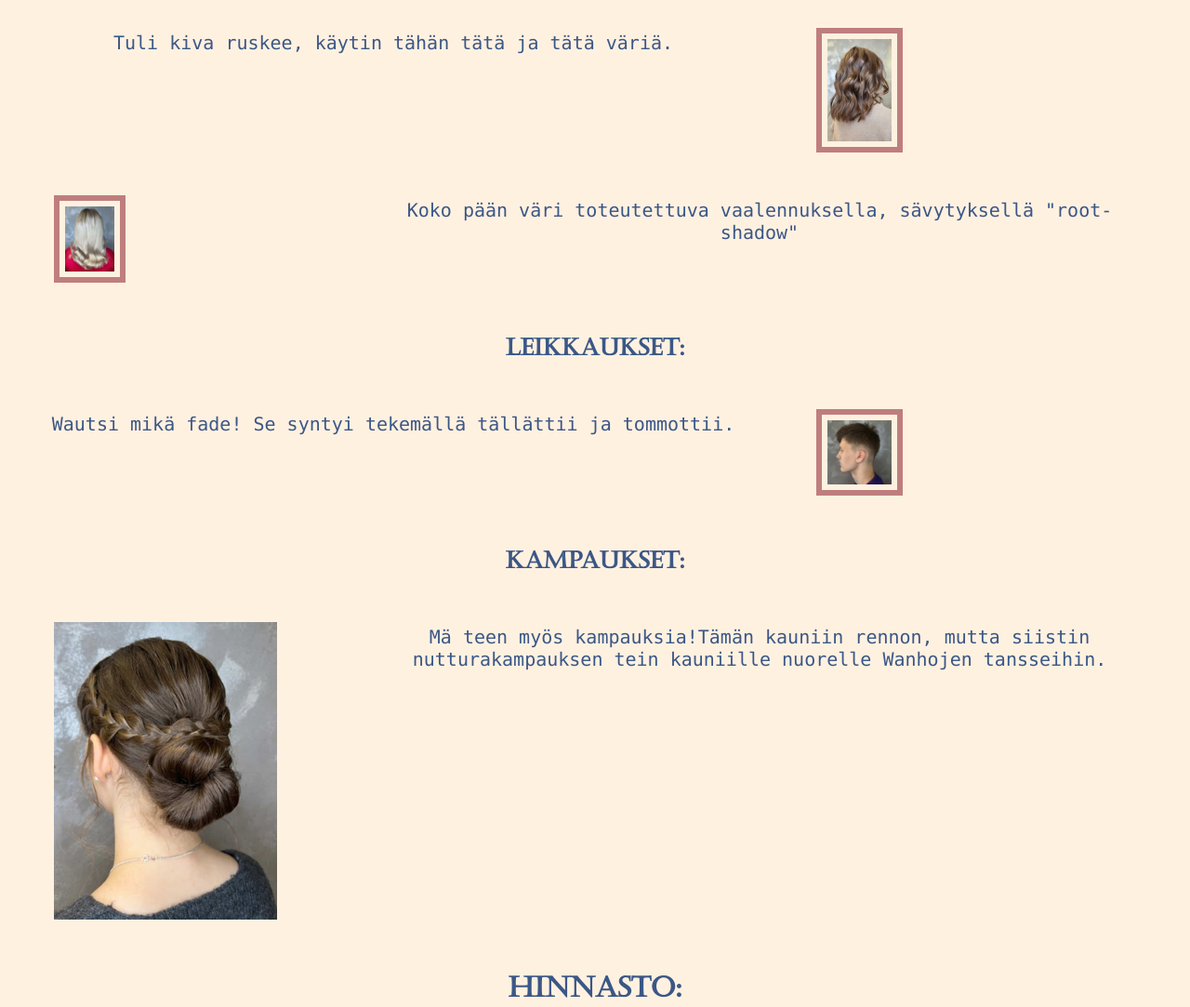
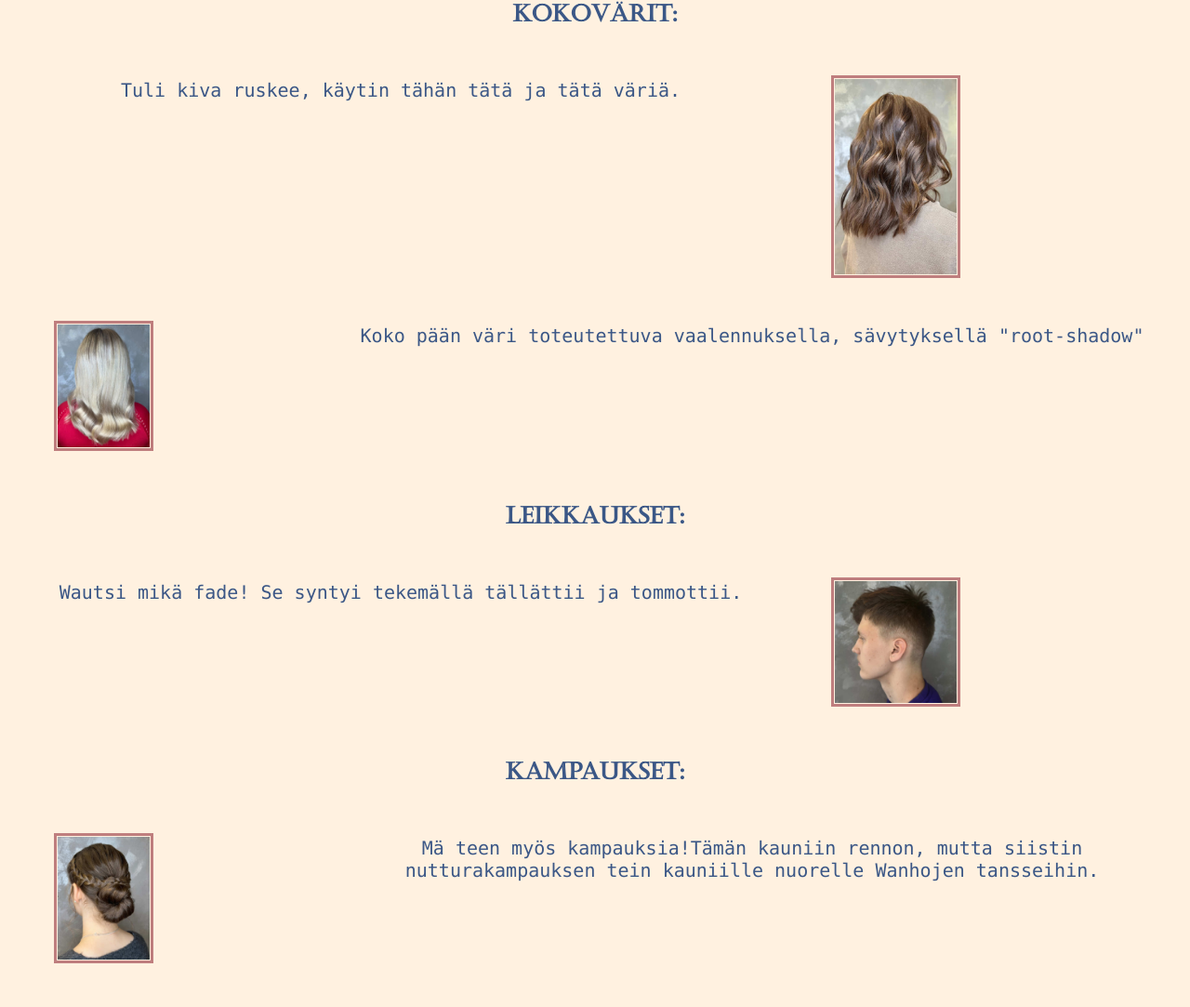
Before and after one commit to katjakoskela/katjakoskela.github.io, a plain HTML site: page palvelut.html in a window 1280 px wide. Shown: the part 1101-2184 px from the top of the page at 93% size. Drawn offline with Linux system fonts and the light colour scheme.

Commit message:
kuva koko

```diff
--- a/palvelut.html
+++ b/palvelut.html
@@ -91,7 +91,7 @@
     </div>
     <div class="kampaus-kuva">
         <figure>
-            <img src="hiukset3.png" alt="ruskeat hiukset nutturalla, sivuilla letit">
+            <img class="kuva" src="hiukset3.png" alt="ruskeat hiukset nutturalla, sivuilla letit">
         </figure>
     </div>
 </section>
--- a/tyylit.css
+++ b/tyylit.css
@@ -187,9 +187,9 @@ nav a:hover {
     width: 40%;
   }
   .kuva {
-    padding: 6px;
-    border: 6px solid #bf7e7e;
-    width: 20%;
+    padding: 1px;
+    border: 3px solid #bf7e7e;
+    width: 40%;
     height: auto;
     margin: auto;
   }
```
